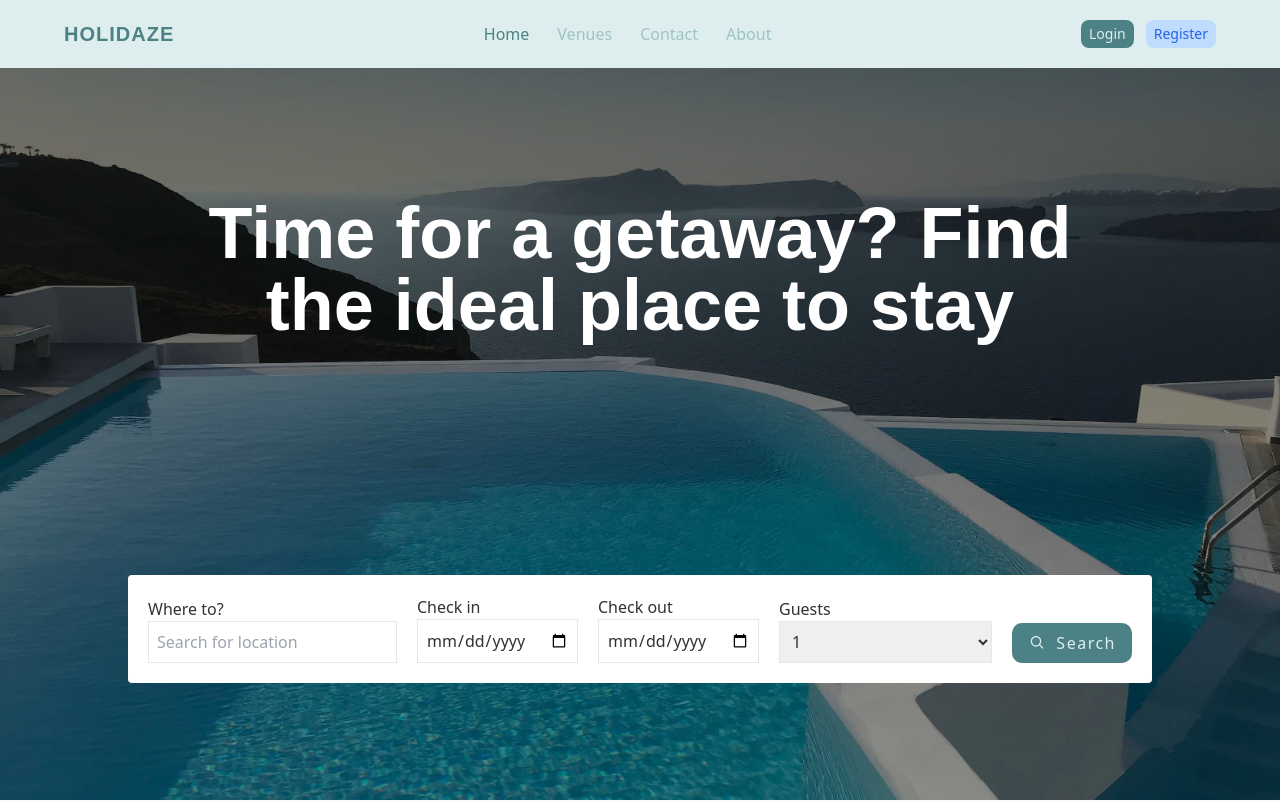
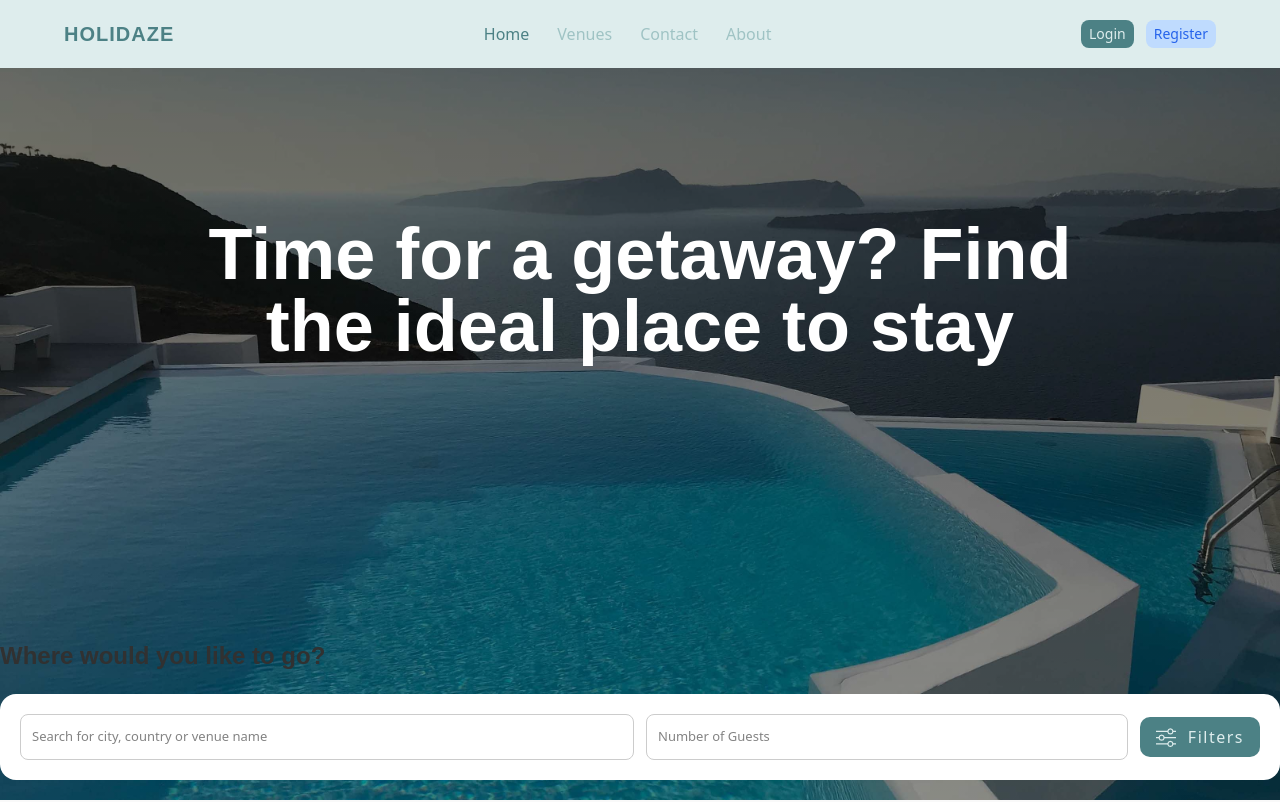
Before and after one commit to May-Tove/holidaze, a React (Vite) app: page / in a window 1280 px wide. Shown: the top 802 px of the page. Built offline with nearby package versions, Linux system fonts and the light colour scheme; a web font is replaced by a local one.

Commit message:
Update and finish search bar

```diff
--- a/src/components/SearchBar/index.jsx
+++ b/src/components/SearchBar/index.jsx
@@ -1,66 +1,109 @@
-import React, { useState } from 'react';
-import { CgSearch } from 'react-icons/cg';
+import React from 'react';
+import PropTypes from 'prop-types';
+import { BsSliders } from 'react-icons/bs';
 
-const SearchBar = () => {
-  const today = new Date().toISOString().slice(0, 10);
-  const [guests, setGuests] = useState(1);
+/**
+ * SearchBar Component
+ *
+ * A search bar component for searching venues and setting guest filters.
+ *
+ * @component
+ * @param {Object[]} venues - The array of venues available to search
+ * @param {function} setSearchResults - Function to set the search results
+ * @param {function} setFilters - Function to set the number of guests
+ * @param {number} guestNumber - The number of guests
+ * @param {function} toggleFilters - Function to toggle the filter display
+ */
+const SearchBar = ({
+  venues,
+  setSearchResults,
+  setFilters,
+  guestNumber,
+  toggleFilters,
+}) => {
+  const handleSubmit = (e) => e.preventDefault();
 
-  const handleGuestsChange = (event) => {
-    const selectedGuests = event.target.value;
-    setGuests(selectedGuests);
+  const handleSearchChange = (e) => {
+    const query = e.target.value.toLowerCase();
+    const resultsArray = venues.filter(
+      (venue) =>
+        venue.name.toLowerCase().includes(query) ||
+        venue.location.city.toLowerCase().includes(query) ||
+        venue.location.country.toLowerCase().includes(query)
+    );
+    setSearchResults(resultsArray);
   };
 
-  const guestOptions = [];
-  for (let i = 1; i <= 15; i++) {
-    guestOptions.push(
-      <option key={i} value={i}>
-        {i}
-      </option>
-    );
-  }
+  const handleGuestsChange = (e) => {
+    const { value } = e.target;
+    setFilters((prevState) => ({
+      ...prevState,
+      guests: parseInt(value) || 1,
+    }));
+  };
 
   return (
-    <div className="p-5 bg-white rounded w-4/5 m-auto">
+    <section className="w-full mb-5 m-auto">
+      <h1 className="mb-5">Where would you like to go?</h1>
+
       <form
-        action=""
-        className="flex flex-col lg:flex-row gap-5 justify-between items-end"
+        className="bg-white rounded-2xl p-5 flex flex-col items-center gap-3 w-full md:flex-row"
+        onSubmit={handleSubmit}
       >
-        <div className="flex flex-col w-full">
-          <label htmlFor="">Where to?</label>
+        <div className="relative w-full">
           <input
-            className="border p-2"
-            type="text"
-            placeholder="Search for location"
-            required
+            id="search"
+            className="floating-input peer"
+            type="search"
+            placeholder=" "
+            onChange={handleSearchChange}
           />
+          <label className="floating-label" htmlFor="search">
+            Search for city, country or venue name
+          </label>
         </div>
-        <div className="flex w-full gap-5">
-          <div className="flex flex-col w-full">
-            <label htmlFor="">Check in</label>
-            <input className="border p-2" type="date" min={today} />
+        <div className="flex items-center gap-3 w-full">
+          <div className="relative w-full">
+            <input
+              className="floating-input peer"
+              type="number"
+              name="guests"
+              value={guestNumber}
+              min={1}
+              onChange={handleGuestsChange}
+              placeholder=" "
+            />
+            <label className="floating-label" htmlFor={'guests'}>
+              Number of Guests
+            </label>
           </div>
-          <div className="flex flex-col w-full">
-            <label htmlFor="">Check out</label>
-            <input className="border p-2" type="date" />
-          </div>
+
+          <button
+            className="btn flex items-center gap-3"
+            onClick={toggleFilters}
+            type="button"
+          >
+            <BsSliders size={20} /> Filters
+          </button>
         </div>
-
-        <div className="flex flex-col w-full">
-          <label htmlFor="">Guests</label>
-          <select
-            className="border p-2"
-            value={guests}
-            onChange={handleGuestsChange}
-          >
-            {guestOptions}
-          </select>
-        </div>
-        <button className="btn flex items-center gap-3 h-fit">
-          <CgSearch /> Search
-        </button>
       </form>
-    </div>
+    </section>
   );
 };
 
+SearchBar.propTypes = {
+  venues: PropTypes.arrayOf(
+    PropTypes.shape({
+      name: PropTypes.string,
+      location: PropTypes.shape({
+        city: PropTypes.string,
+      }).isRequired,
+    })
+  ).isRequired,
+  setSearchResults: PropTypes.func,
+  setFilters: PropTypes.func,
+  guestNumber: PropTypes.number,
+  toggleFilters: PropTypes.func,
+};
+
 export default SearchBar;
```
